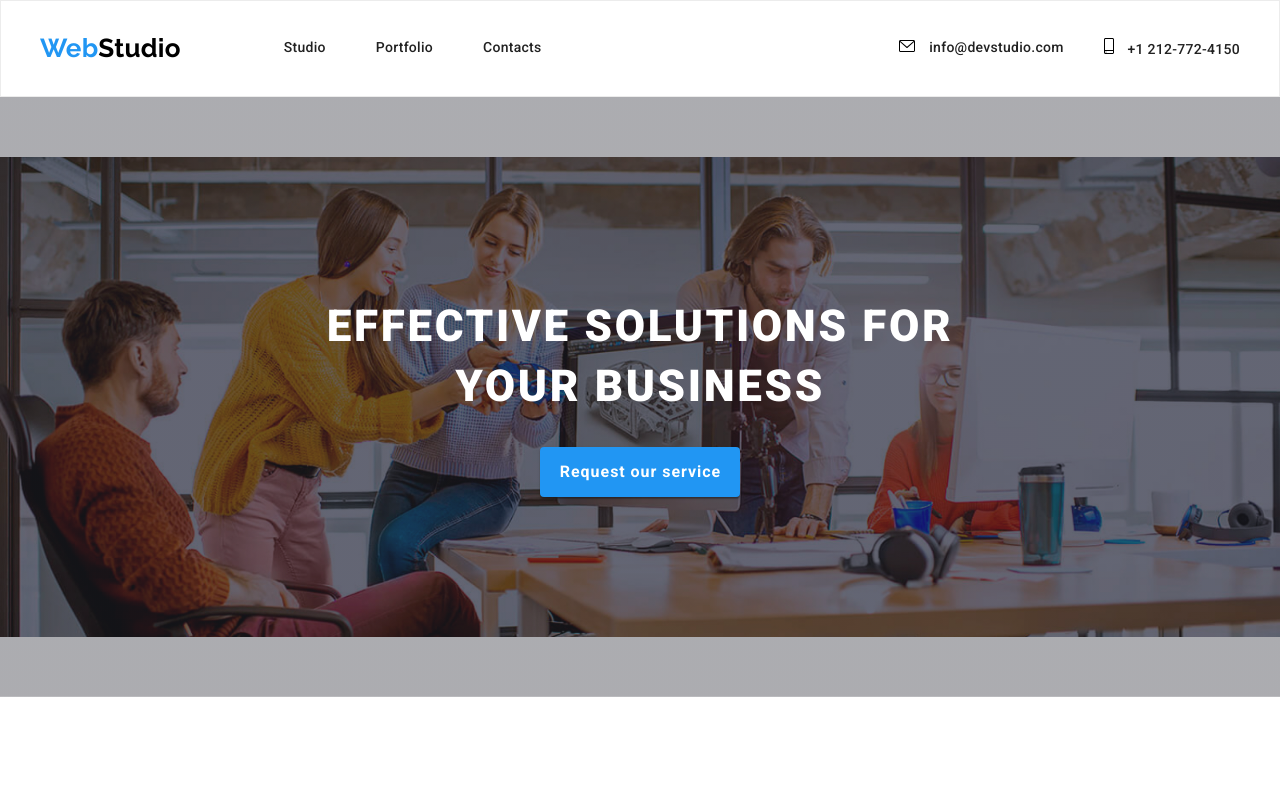
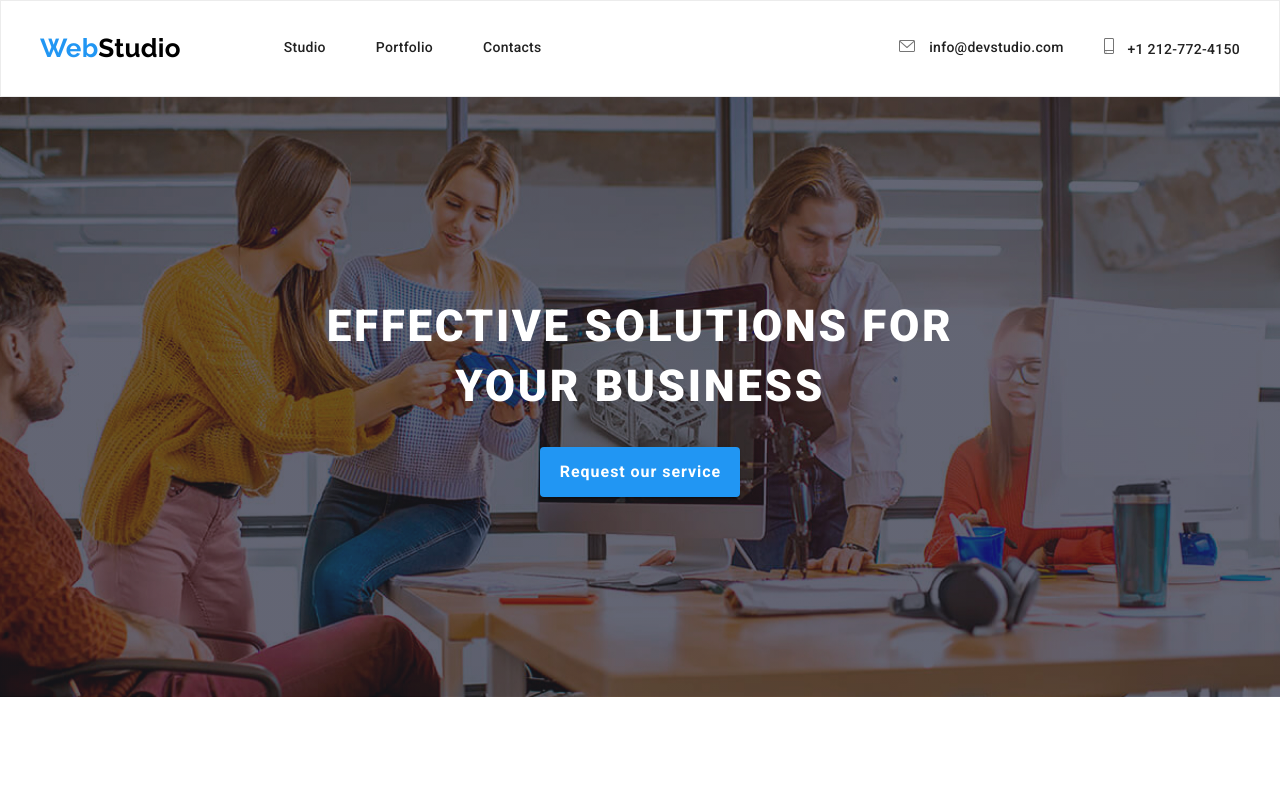
Before and after one commit to Andrew112236/goit-markup-hw-04, a plain HTML site: page index.html in a window 1280 px wide. Shown: the top 788 px of the page. Drawn offline with nearby package versions, Linux system fonts and the light colour scheme.

Commit message:
css-final4

```diff
--- a/css/styles.css
+++ b/css/styles.css
@@ -114,8 +114,7 @@
   background: linear-gradient(rgba(47, 48, 58, 0.4), rgba(47, 48, 58, 0.4)),
     url(../images/background.jpg) no-repeat;
   background-position: 50% 50%;
-  background-size: contain;
-  background-attachment: scroll;
+  background-size: cover;
 }
 
 .footer {
```
